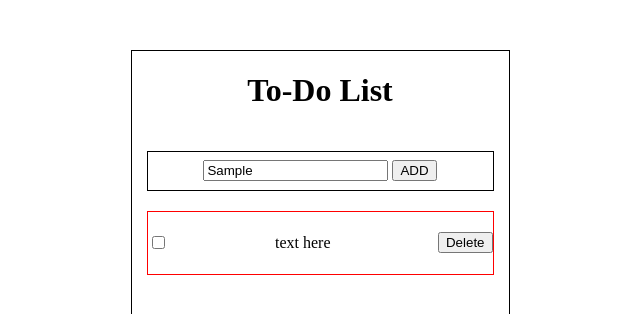
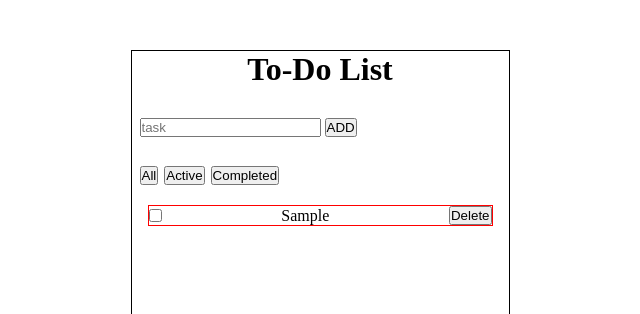
Before and after one commit to Sukh-Ochir927/To-Do-List, a plain HTML site: page index.html in a window 1280 px wide. Both pictures are taken after typing "Sample" into the empty fields and a click on the button "ADD". Shown: the top 314 px of the page, without its empty margins (320-960 px from the left). Drawn offline with Linux system fonts and the light colour scheme.

Commit message:
Update todo list design and functionality

```diff
--- a/index.html
+++ b/index.html
@@ -14,15 +14,17 @@
       <div class="To-Do-List-container" id="container">
         <div>
           <input name="text-input" type="text" placeholder="task" id="input" />
-          <button id="add">ADD</button>
+          <button id="add" onclick="add()">ADD</button>
         </div>
       </div>
+      <div class="tabs_container">
 
-      <div class="task_section_container" id="task_section_container">
-        <input type="checkbox" />
-        <p>text here</p>
-        <button>Delete</button>
+        <button>All</button>
+        <button>Active</button>
+        <button>Completed</button>
       </div>
+      <div class="task_section_container" id="task_section_container"></div>
+
       <script src="./script.js"></script>
     </div>
   </body>
--- a/script.js
+++ b/script.js
@@ -6,15 +6,64 @@ const taskSectionContainer = document.querySelector("#task_section_container");
 
 const taskArr = [];
 
-let taskId = 1;
+let taskObjID = 1;
 
 const add = () => {
-  const textTask = input.value;
+  const taskText = input.value;
+  const taskObj = {
+    text: taskText,
+    isCompleted: false,
+    objID: taskObjID,
+  };
 
-  const taskObj = {
-    id: taskId,
-    text: textTask,
-    isComplate: false,
-  };
-  taskArr.push(textTask);
+  taskArr.push(taskObj);
+
+  taskObjID++;
+
+  taskView();
+  clearInput();
+  console.log(taskArr);
 };
+
+input.addEventListener("keydown", (e) => {
+  if (e.key === "Enter" && input.value.trim() !== "") {
+    add();
+  }
+});
+
+const taskView = () => {
+  let taskDisplay = "";
+  taskArr.forEach((task) => {
+    const task$ = `
+        <div class="task">
+          <input type="checkbox" ${
+            task.isCompleted && "checked"
+          } onchange="isChecked(${task.objID}, this )"/>
+          <p>${task.text}</p>
+          <button>Delete</button>
+        </div>`;
+
+    taskDisplay += task$;
+  });
+
+  taskSectionContainer.innerHTML = taskDisplay;
+};
+
+const isChecked = (id, checkbox) => {
+  // console.log(id);
+  console.log(checkbox);
+
+  if ((checkbox.checked = true)) {
+    return console.log("Yes it is True that checkbox Checked");
+  } else {
+    console.log(task.isCompleted);
+  }
+};
+
+const clearInput = () => {
+  input.value = "";
+};
+
+// Odoo checkbox checkleh uyd completedruu shiljih bolon checkbox checklegdeegui bol active tab-d haragddag baidlaar hiine
+
+// Teghiin tuld #1 checkbox checkleh uyd true utgiig ugdug boliy.
--- a/style.css
+++ b/style.css
@@ -1,8 +1,7 @@
-body {
+* {
   margin: 0;
   padding: 0;
 }
-
 .container {
   width: 377px;
   height: 290px;
@@ -18,16 +17,33 @@ body {
   width: 345px;
   height: 38px;
   display: flex;
-  border: black 1px solid;
-  justify-content: center;
+  height: 38px;
+  justify-content: start;
   align-items: center;
+  width: inherit;
+  margin-left: 16px;
+}
+.tabs_container {
+  display: flex;
+  gap: 6px;
+  align-items: start;
+  width: inherit;
+  margin-left: 16px;
 }
 .task_section_container {
   display: flex;
-  border: red 1px solid;
+  flex-direction: column;
   width: 345px;
   height: 62px;
-  align-items: center;
   justify-content: center;
   justify-content: space-between;
+  gap: 10px;
 }
+.task {
+  display: flex;
+  justify-content: space-between;
+  flex-direction: row;
+  align-items: center;
+  border: red 1px solid;
+
+}
```
